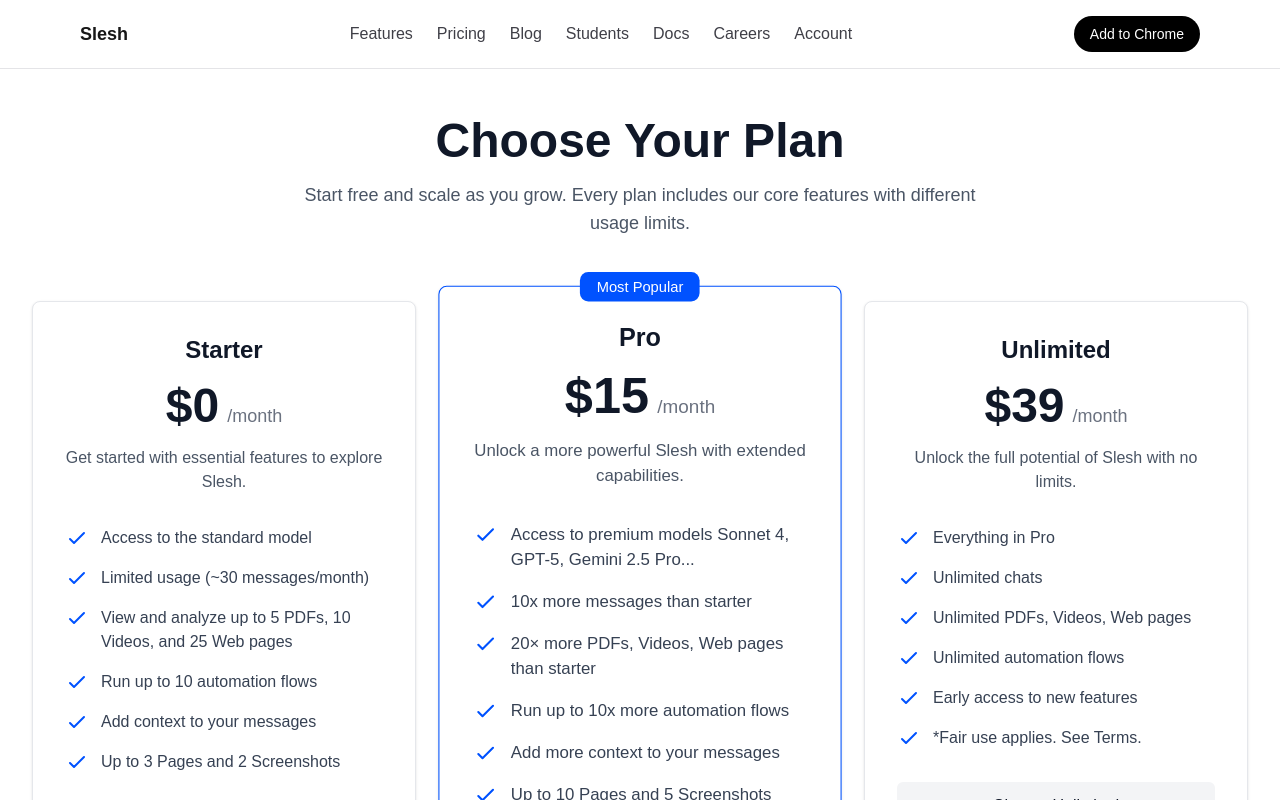
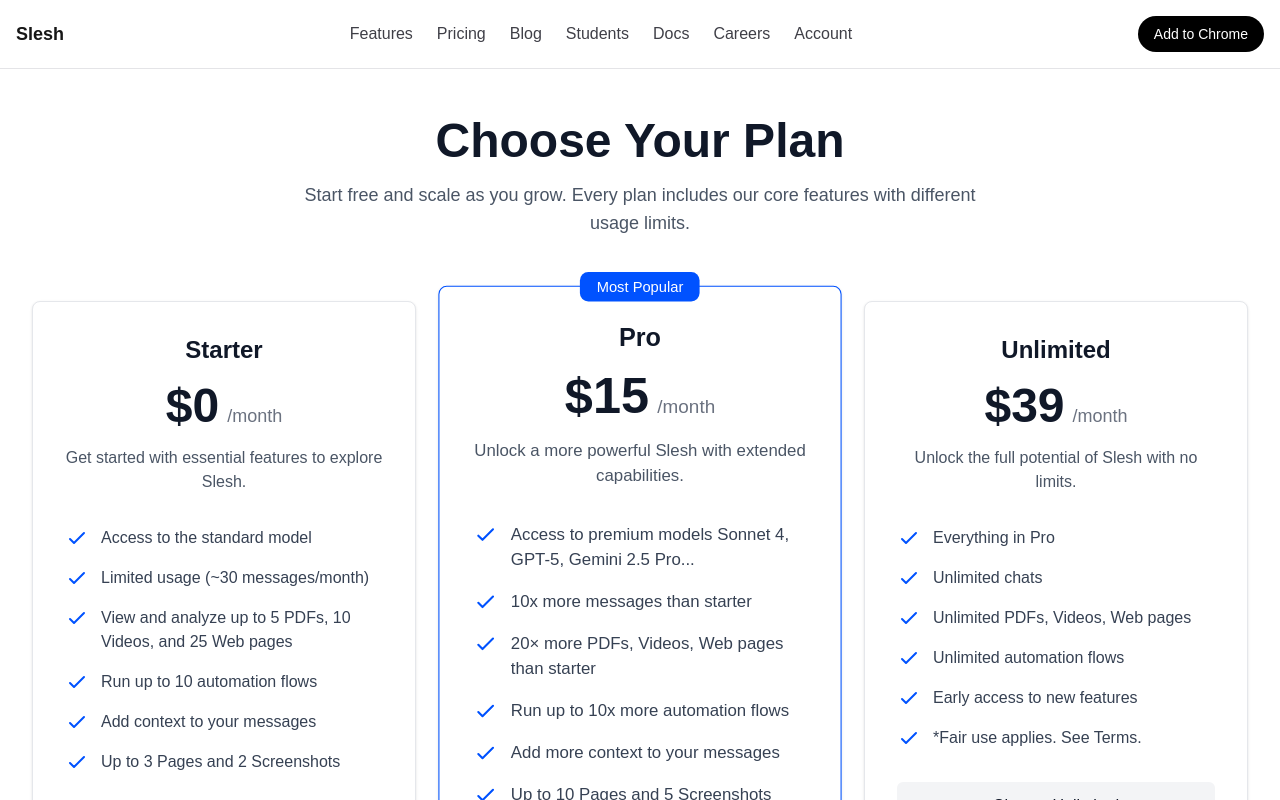
Before and after one commit to mubashirhussan/slesh-frontend, a Next.js app: page /pricing in a window 1280 px wide. Shown: the top 800 px of the page. Built offline with nearby package versions, Linux system fonts and the light colour scheme.

Commit message:
update container

```diff
--- a/components/Navbar.tsx
+++ b/components/Navbar.tsx
@@ -8,7 +8,7 @@
 
   return (
     <header className="sticky top-0 z-40 w-full border-b border-zinc-200 bg-white/80 backdrop-blur dark:border-zinc-800 dark:bg-black/60">
-      <div className="mx-auto flex max-w-6xl items-center justify-between px-4 py-4">
+      <div className="mx-auto flex max-w-7xl items-center justify-between px-4 py-4">
         {/* Left: Logo */}
         <Link href="/" className="font-semibold text-lg">
           Slesh
```
